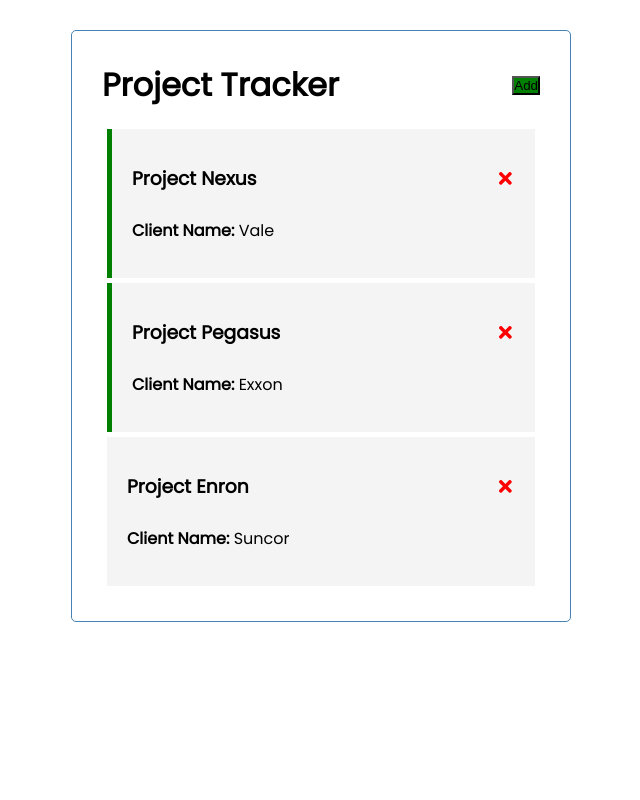
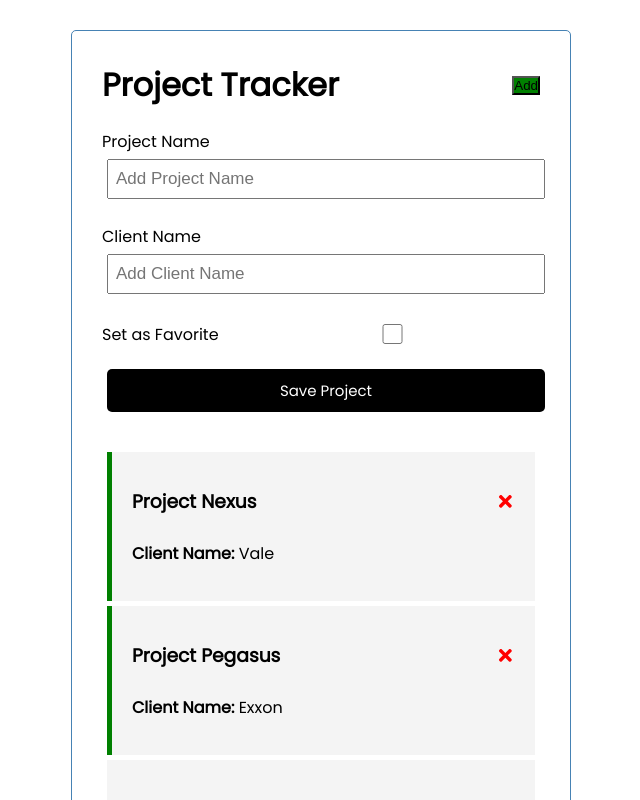
Before and after one commit to tm5682/Project-Tracker, a React (Create React App) app: page / in a window 1280 px wide. Shown: the top 800 px of the page, without its empty margins (319-959 px from the left). Built offline with nearby package versions, Linux system fonts and the light colour scheme.

Commit message:
projects can be added, deleted

```diff
--- a/src/App.js
+++ b/src/App.js
@@ -2,6 +2,7 @@
 
 import Header from "./components/Header";
 import ProjectList from "./components/ProjectList";
+import AddProject from "./components/AddProject";
 
 const App = () => {
   const [projectList, setProjects] = useState([
@@ -9,21 +10,30 @@
       id: 1,
       name: "Project Nexus",
       clientName: "Vale",
-      currentStatus: true,
+      favorite: true,
     },
     {
       id: 2,
       name: "Project Pegasus",
       clientName: "Exxon",
-      currentStatus: true,
+      favorite: true,
     },
     {
       id: 3,
       name: "Project Enron",
       clientName: "Suncor",
-      currentStatus: false,
+      favorite: false,
     },
   ]);
+
+  //Add Project
+  const addProject = (project) => {
+    const id = Math.floor(Math.random() * 1000) + 1;
+
+    const newProject = { id, ...project };
+
+    setProjects([...projectList, newProject]);
+  };
 
   //Delete Project
   const deleteProject = (id) => {
@@ -31,11 +41,11 @@
   };
 
   //Toggle Reminder
-  const toggleReminder = (id) => {
+  const toggleFavorie = (id) => {
     setProjects(
       projectList.map((project) =>
         project.id === id
-          ? { ...project, currentStatus: !project.currentStatus }
+          ? { ...project, favorite: !project.favorite }
           : project
       )
     );
@@ -44,11 +54,12 @@
   return (
     <div className="container">
       <Header />
+      <AddProject onAdd={addProject} />
       {projectList.length > 0 ? (
         <ProjectList
           projectList={projectList}
           onDelete={deleteProject}
-          onToggle={toggleReminder}
+          onToggle={toggleFavorie}
         />
       ) : (
         "No Project to Show."
--- /dev/null
+++ b/src/components/AddProject.js
@@ -0,0 +1,61 @@
+import { useState } from "react";
+
+function AddProject({ onAdd }) {
+  const [name, setName] = useState("");
+  const [client, setClient] = useState("");
+  const [favorite, setFavorite] = useState(false);
+
+  //onSubmit
+  const onSubmit = (e) => {
+    e.preventDefault();
+
+    //validation
+    if (!name) {
+      alert("Please add a Project Name");
+      return;
+    }
+
+    onAdd({ name, client, favorite });
+
+    setName("");
+    setClient("");
+    setFavorite(false);
+  };
+
+  return (
+    <form className="add-form" onSubmit={onSubmit}>
+      <div className="form-control">
+        <label>Project Name</label>
+        <input
+          type="text"
+          placeholder="Add Project Name"
+          value={name}
+          onChange={(e) => setName(e.target.value)}
+        />
+      </div>
+
+      <div className="form-control">
+        <label>Client Name</label>
+        <input
+          type="text"
+          placeholder="Add Client Name"
+          value={client}
+          onChange={(e) => setClient(e.target.value)}
+        />
+      </div>
+
+      <div className="form-control form-control-check">
+        <label>Set as Favorite</label>
+        <input
+          type="checkbox"
+          value={favorite}
+          onChange={(e) => setFavorite(e.currentTarget.checked)}
+        />
+      </div>
+
+      <input type="submit" value="Save Project" className="btn btn-block" />
+    </form>
+  );
+}
+
+export default AddProject;
--- a/src/components/Project.js
+++ b/src/components/Project.js
@@ -5,7 +5,7 @@
   return (
     <div
       //if current status true then use reminder css class else project class
-      className={`project ${project.currentStatus ? "reminder" : ""}`}
+      className={`project ${project.favorite ? "reminder" : ""}`}
       onDoubleClick={() => onToggle(project.id)}
     >
       <br />
```
